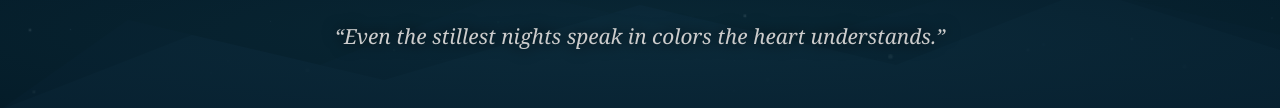
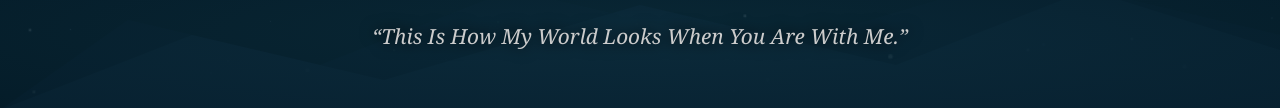
Before and after one commit to yesanovice/inert, a plain HTML site: page index.htm in a window 1280 px wide. Shown: the part 690-798 px from the top of the page. Drawn offline with Linux system fonts and the light colour scheme.

Commit message:
Update index.htm

```diff
--- a/index.htm
+++ b/index.htm
@@ -340,7 +340,7 @@
 
   <!-- QUOTE -->
   <div class="quote">
-    “Even the stillest nights speak in colors the heart understands.”
+    “This Is How My World Looks When You Are With Me.”
   </div>
 
   <script>
```
